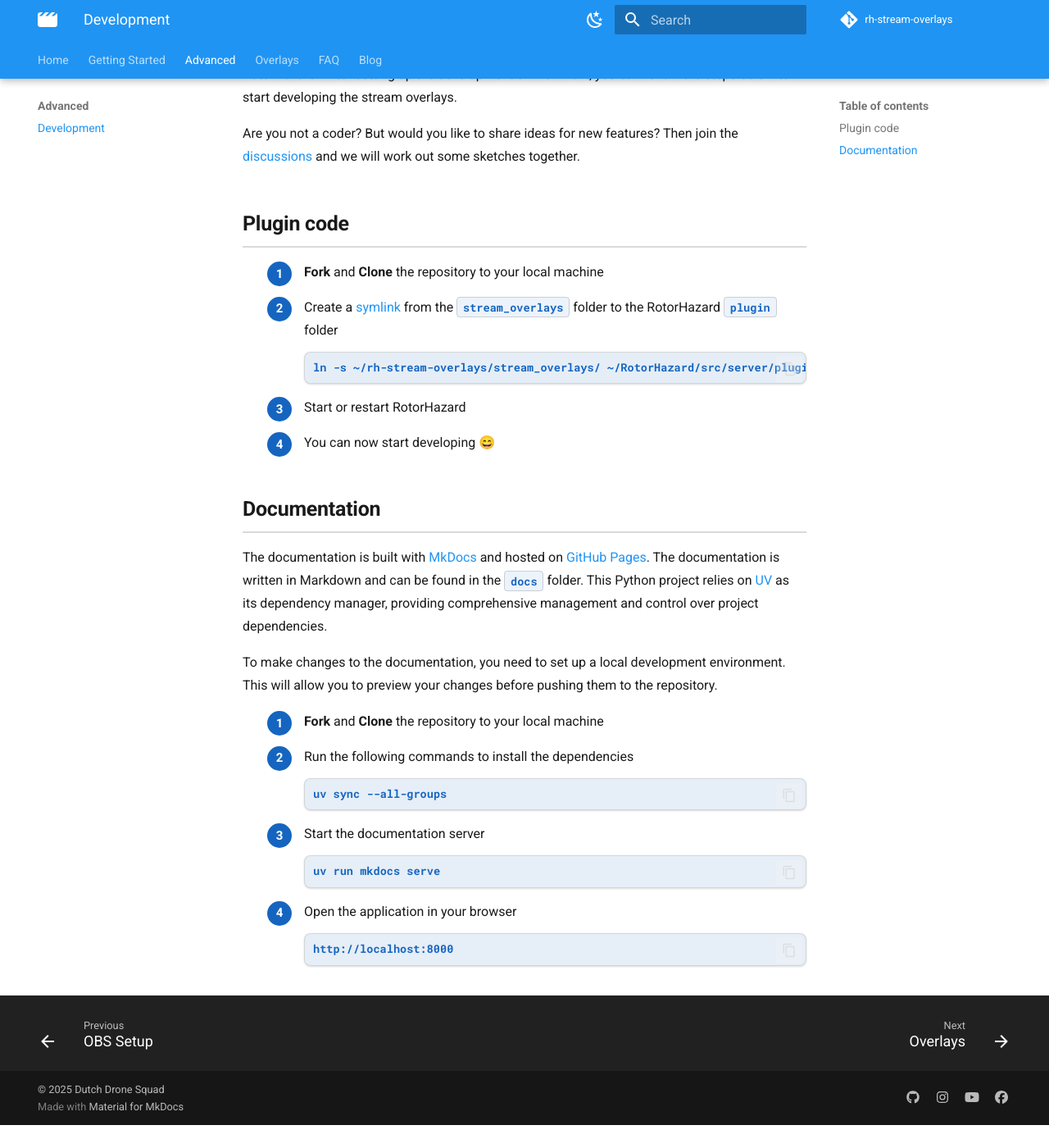
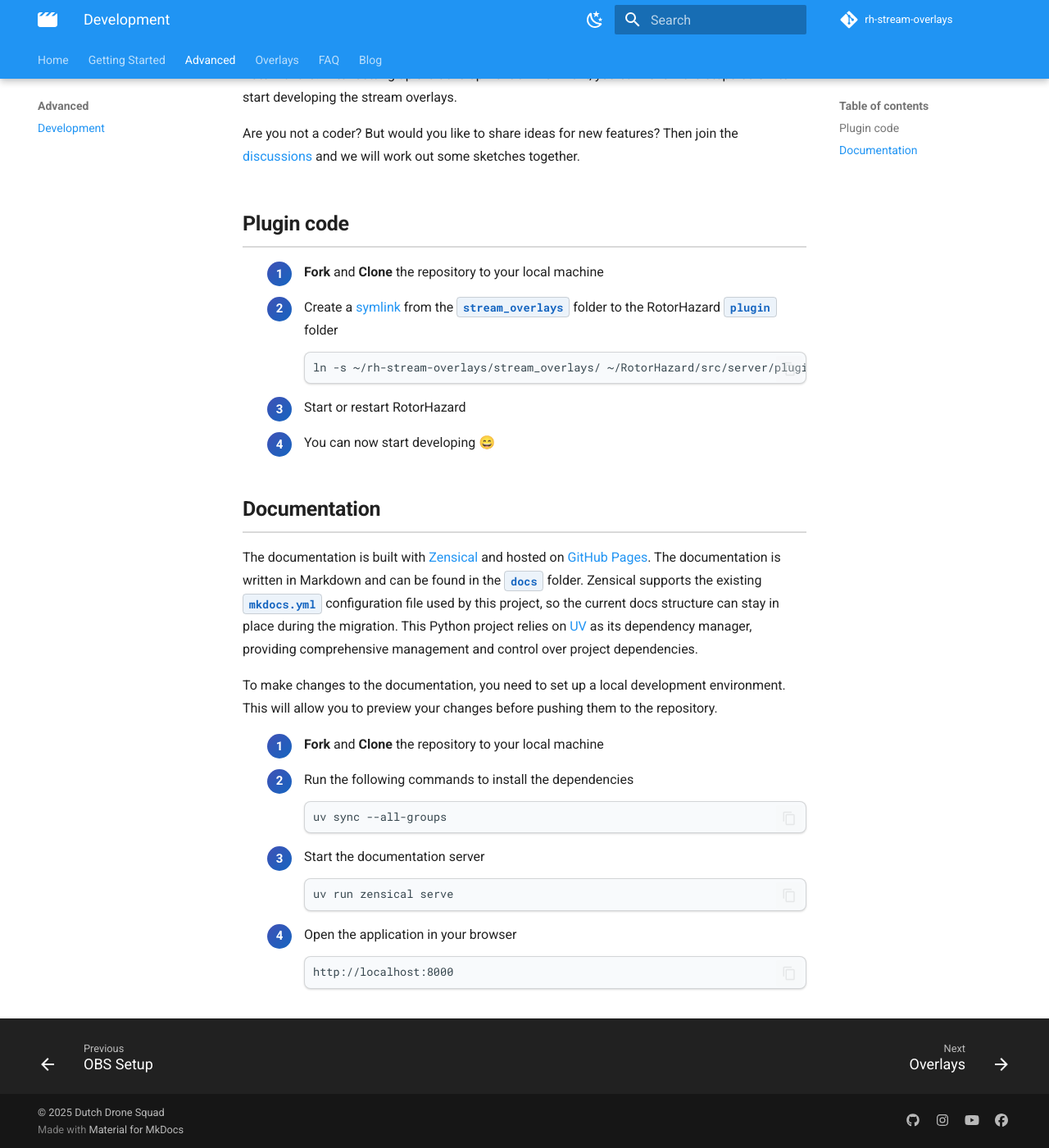
Before and after one commit to dutchdronesquad/rh-stream-overlays, an MkDocs documentation site: the page built from docs/installation/development.md, in a window 1280 px wide and 1400 px high, scrolled down 226 px. Shown: the whole window at 82% size. Built offline with MkDocs 1.6.1 and Material for MkDocs 9.7.7, drawn with Linux system fonts in a browser that asks for light colours; comment, search, counter and statistics services are not loaded; before the commit the page ends 1598 px from its top, so only the background shows below that.

Commit message:
feat: Migrate from MKDocs to Zensical

````diff
--- a/docs/assets/css/homepage.css
+++ b/docs/assets/css/homepage.css
@@ -1,4 +1,13 @@
-/* Remove default spacing only when hero section is present */
+/* Remove default spacing only on the homepage hero */
+.md-content__inner > :first-child {
+  margin-top: 0 !important;
+}
+
+.md-content__inner.md-typeset > .hero-section:first-child {
+  margin-top: 0;
+}
+
+@supports selector(:has(*)) {
   .md-content__inner:has(.hero-section) {
     padding-top: 0 !important;
     margin-top: 0 !important;
@@ -12,13 +21,9 @@
     margin-top: 0 !important;
   }
 
-/* Remove any top spacing from the page */
   .md-main__inner:has(.hero-section) {
     margin-top: 0 !important;
   }
-
-.md-content__inner > :first-child {
-  margin-top: 0 !important;
 }
 
 /* ==================== HERO SECTION ==================== */
@@ -27,7 +32,8 @@
   background: linear-gradient(135deg, #1565c0 0%, #0d47a1 100%);
   color: white;
   padding: 60px 32px 48px;
-  margin: 0 -24px 36px;
+  margin: 0 0 36px;
+  border-radius: 24px;
   text-align: center;
   box-shadow: 0 20px 40px rgba(0, 0, 0, 0.15);
   position: relative;
@@ -399,6 +405,11 @@
 .cta-card a {
   font-weight: 600;
   color: var(--link-color);
+  text-decoration: none;
+}
+
+.cta-card a:hover {
+  text-decoration: none;
 }
 
 /* Legacy support - hide old CTA */
@@ -422,7 +433,8 @@
 
 @media (max-width: 768px) {
   .hero-section {
-    padding: 64px 24px;
+    padding: 48px 24px 40px;
+    border-radius: 20px;
   }
 
   .hero-title {
--- a/docs/assets/css/styles.css
+++ b/docs/assets/css/styles.css
@@ -1,4 +1,9 @@
 :root {
+  --page-surface: var(--md-default-bg-color, #ffffff);
+  --page-surface-alt: var(--md-code-bg-color, #f8fafc);
+  --page-text: var(--md-default-fg-color, #1a1a1a);
+  --page-text-muted: var(--md-default-fg-color--light, #4a5568);
+  --page-link: var(--md-typeset-a-color, #1565c0);
   --border-color: rgba(0, 0, 0, 0.15);
   --card-bg: #ffffff;
   --card-bg-hover: #f5f7fa;
@@ -20,12 +25,19 @@
   --border-color: rgba(255, 255, 255, 0.15);
   --card-bg: rgba(255, 255, 255, 0.06);
   --card-bg-hover: rgba(255, 255, 255, 0.1);
-  --text-color: #e8e8e8;
-  --text-muted: #a0aec0;
+  --text-color: var(--page-text);
+  --text-muted: var(--page-text-muted);
   --link-color: #60a5fa;
   --shadow-sm: 0 1px 3px rgba(0, 0, 0, 0.4), 0 1px 2px rgba(0, 0, 0, 0.3);
   --shadow-md: 0 4px 6px rgba(0, 0, 0, 0.3), 0 2px 4px rgba(0, 0, 0, 0.25);
   --shadow-lg: 0 10px 15px rgba(0, 0, 0, 0.4), 0 4px 6px rgba(0, 0, 0, 0.3);
+}
+
+body {
+  --card-bg: var(--page-surface);
+  --text-color: var(--page-text);
+  --text-muted: var(--page-text-muted);
+  --link-color: var(--page-link);
 }
 
 .badge-gradient {
@@ -218,7 +230,7 @@
   padding: 0.5rem !important;
 }
 
-.md-typeset code {
+.md-typeset :not(pre) > code {
   padding: 0.2em 0.5em;
   font-size: 0.85em;
   border-radius: 4px;
@@ -226,12 +238,12 @@
   border: 1px solid var(--border-color);
 }
 
-[data-md-color-scheme="default"] .md-typeset code {
+[data-md-color-scheme="default"] .md-typeset :not(pre) > code {
   background-color: rgba(21, 101, 192, 0.08);
   color: #1565c0;
 }
 
-[data-md-color-scheme="slate"] .md-typeset code {
+[data-md-color-scheme="slate"] .md-typeset :not(pre) > code {
   background-color: rgba(96, 165, 250, 0.15);
   color: #90caf9;
   border-color: rgba(96, 165, 250, 0.3);
@@ -325,6 +337,22 @@
 
 .md-typeset a:hover {
   text-decoration-thickness: 2px;
+}
+
+.md-typeset a.md-button,
+.md-typeset a.hero-button,
+.md-typeset a.theme-card,
+.md-typeset a.faq-card,
+.md-typeset a.overlay-card {
+  text-decoration: none !important;
+}
+
+.md-typeset a.md-button:hover,
+.md-typeset a.hero-button:hover,
+.md-typeset a.theme-card:hover,
+.md-typeset a.faq-card:hover,
+.md-typeset a.overlay-card:hover {
+  text-decoration: none !important;
 }
 
 .md-typeset p {
--- a/docs/installation/development.md
+++ b/docs/installation/development.md
@@ -22,7 +22,7 @@
 
 ## Documentation
 
-The documentation is built with [MkDocs](https://www.mkdocs.org/) and hosted on [GitHub Pages](https://pages.github.com/). The documentation is written in Markdown and can be found in the `docs` folder. This Python project relies on [UV](https://docs.astral.sh/uv/) as its dependency manager, providing comprehensive management and control over project dependencies.
+The documentation is built with [Zensical](https://zensical.org/) and hosted on [GitHub Pages](https://pages.github.com/). The documentation is written in Markdown and can be found in the `docs` folder. Zensical supports the existing `mkdocs.yml` configuration file used by this project, so the current docs structure can stay in place during the migration. This Python project relies on [UV](https://docs.astral.sh/uv/) as its dependency manager, providing comprehensive management and control over project dependencies.
 
 To make changes to the documentation, you need to set up a local development environment. This will allow you to preview your changes before pushing them to the repository.
 
@@ -34,7 +34,7 @@
 
 3. Start the documentation server
 ```bash
-uv run mkdocs serve
+uv run zensical serve
 ```
 
 4. Open the application in your browser
--- a/pyproject.toml
+++ b/pyproject.toml
@@ -13,8 +13,7 @@
   "ruff==0.15.12",
 ]
 docs = [
-  "mkdocs>=1.6.1",
-  "mkdocs-material>=9.6.5",
+  "zensical>=0.0.29",
 ]
 
 [tool.ruff]
````
Also changed, not shown: README.md (+17 -0 lines), docs/blog/index.md (+17 -0 lines), 3 other files. Lines whose indentation alone changed are shown as unchanged.
